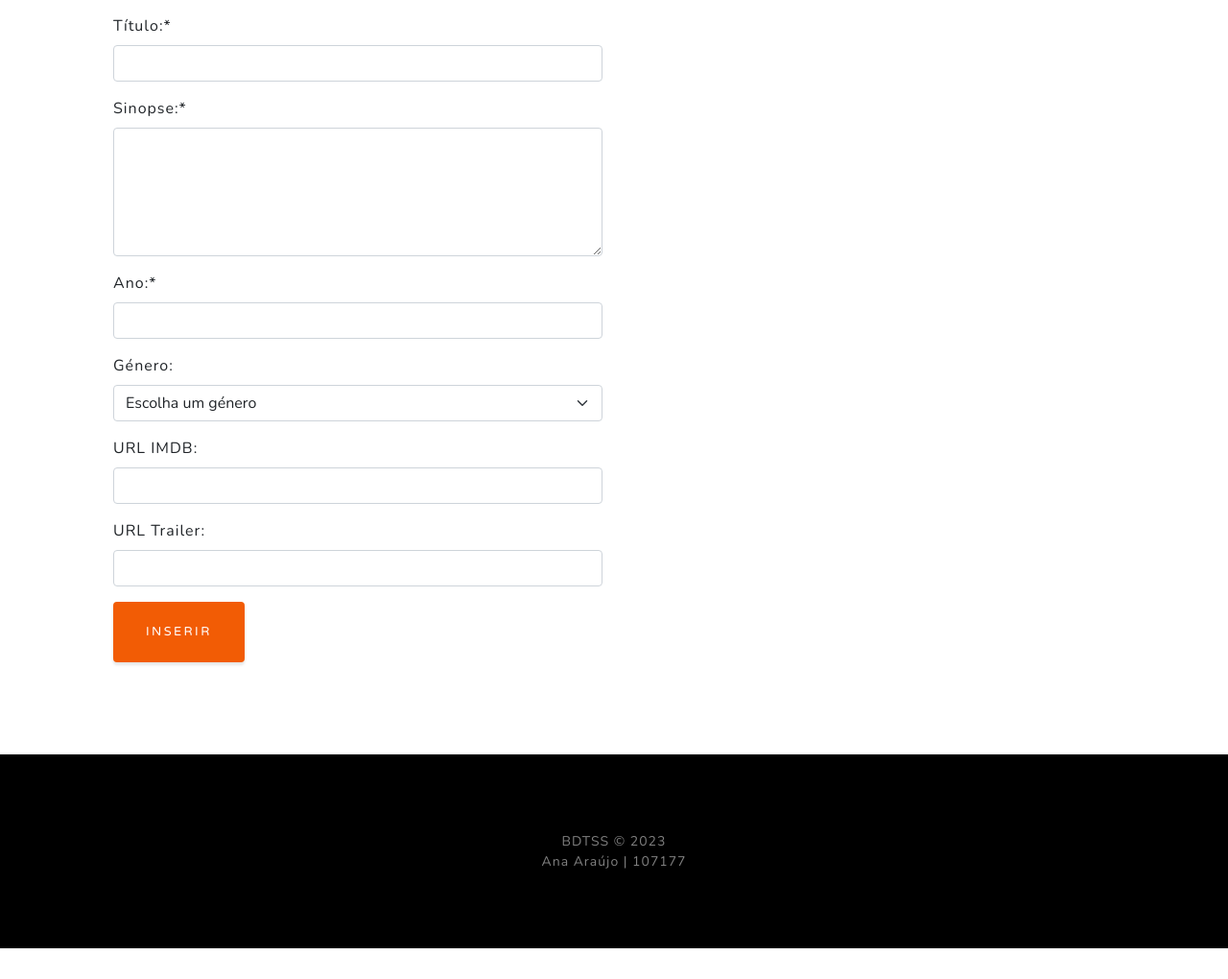
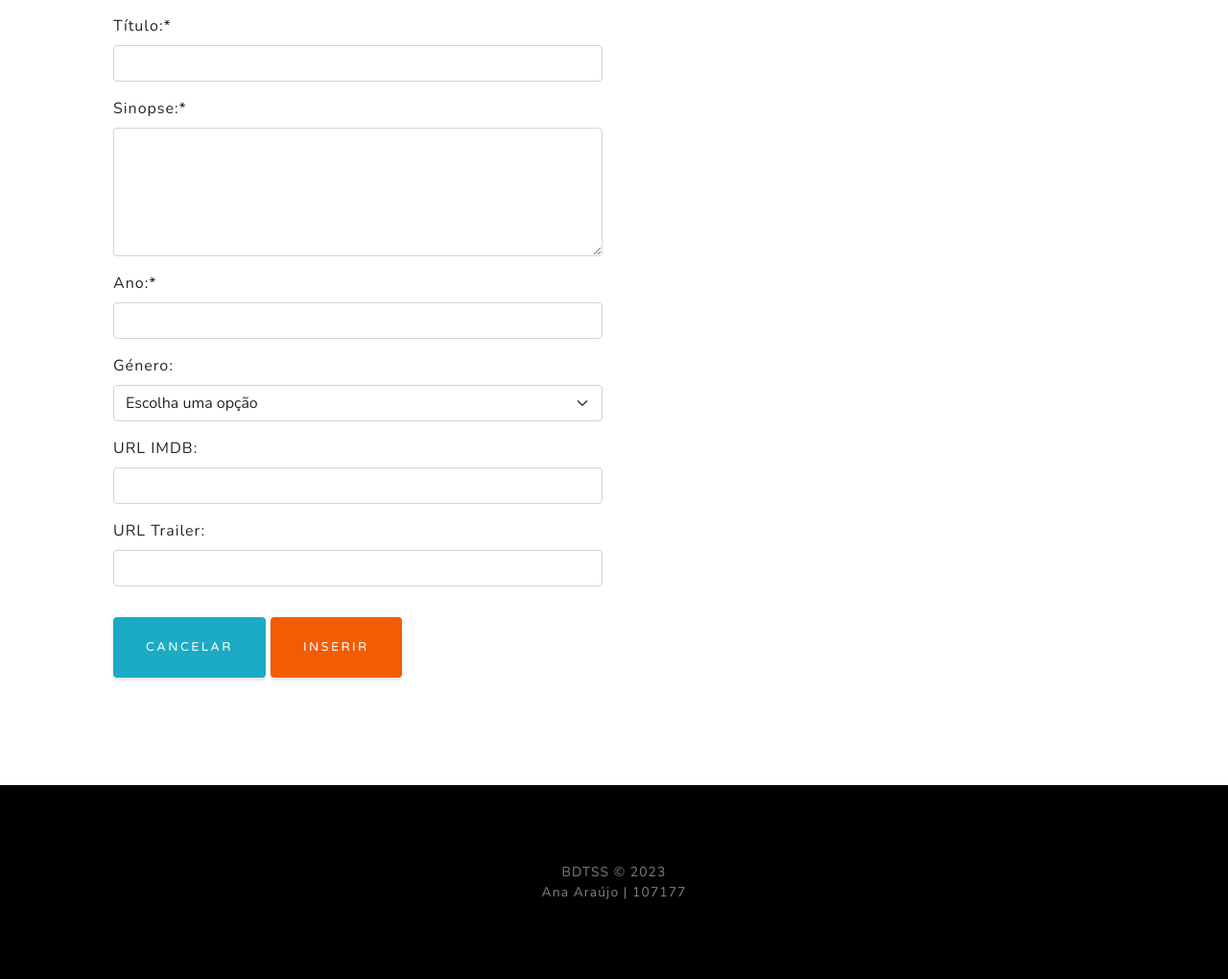
Before and after one commit to anacAraujo/BDTSS, a PHP site: page /add_filme.php in a window 1280 px wide. Shown: the part 283-1303 px from the top of the page at 96% size. Before the commit the page ends 1271 px from the top, so only its background shows below. Run offline with PHP 8.4, Linux system fonts and the light colour scheme; data comes from the database, SQL or seed files in the repository; some libraries are stand-ins or nearby versions.

```diff
--- a/components/add_filme/cp_add_filme.php
+++ b/components/add_filme/cp_add_filme.php
@@ -10,6 +10,12 @@ include_once "connections/connection.php";
 
         <!-- Formulário -->
         <div class="row">
+            <?php
+            $link = new_db_connection();
+            $stmt = mysqli_stmt_init($link);
+
+            $query = "SELECT id_generos, tipo FROM generos";
+            ?>
             <form class="col-6" action="./scripts/filmes/sc_add_filme.php" method="post" class="was-validated">
                 <div class="mb-3 mt-3"><label for="uname" class="form-label">Título:*</label><input type="text" class="form-control" id="titulo" value="" name="titulo" required>
                     <div class="valid-feedback">Valid.</div>
@@ -24,8 +30,20 @@ include_once "connections/connection.php";
                     <div class="invalid-feedback">Please fill out this field.</div>
                 </div>
                 <div class="mb-3 mt-3"><label for="uname" class="form-label">Género:</label><select class="form-select" id="genero" name="genero" required>
-                        <option value="">Escolha um género</option>
-                        <option value="x">Género X</option>
+                        <option value=''> Escolha uma opção </option>
+                        <?php
+                        if (mysqli_stmt_prepare($stmt, $query)) {
+                            mysqli_stmt_execute($stmt);
+                            mysqli_stmt_bind_result($stmt, $id_generos, $tipo);
+                            while (mysqli_stmt_fetch($stmt)) {
+                                echo "<option value='$id_generos'> $tipo </option>";
+                            }
+                            mysqli_stmt_close($stmt);
+                        } else {
+                            echo mysqli_error($link);
+                        }
+                        mysqli_close($link);
+                        ?>
                     </select>
                     <div class="valid-feedback">Valid.</div>
                     <div class="invalid-feedback">Please fill out this field.</div>
@@ -37,7 +55,9 @@ include_once "connections/connection.php";
                 <div class="mb-3 mt-3"><label for="uname" class="form-label">URL Trailer:</label><input type="url" class="form-control" id="url_trailer" value="" name="url_trailer">
                     <div class="valid-feedback">Valid.</div>
                     <div class="invalid-feedback">Please fill out this field.</div>
-                </div><button type="submit" class="btn btn-primary">Inserir</button>
+                </div>
+                <a class="btn btn-info my-3" href="index.php">Cancelar</a>
+                <button type="submit" class="btn btn-primary">Inserir</button>
             </form>
         </div>
     </div>
```
